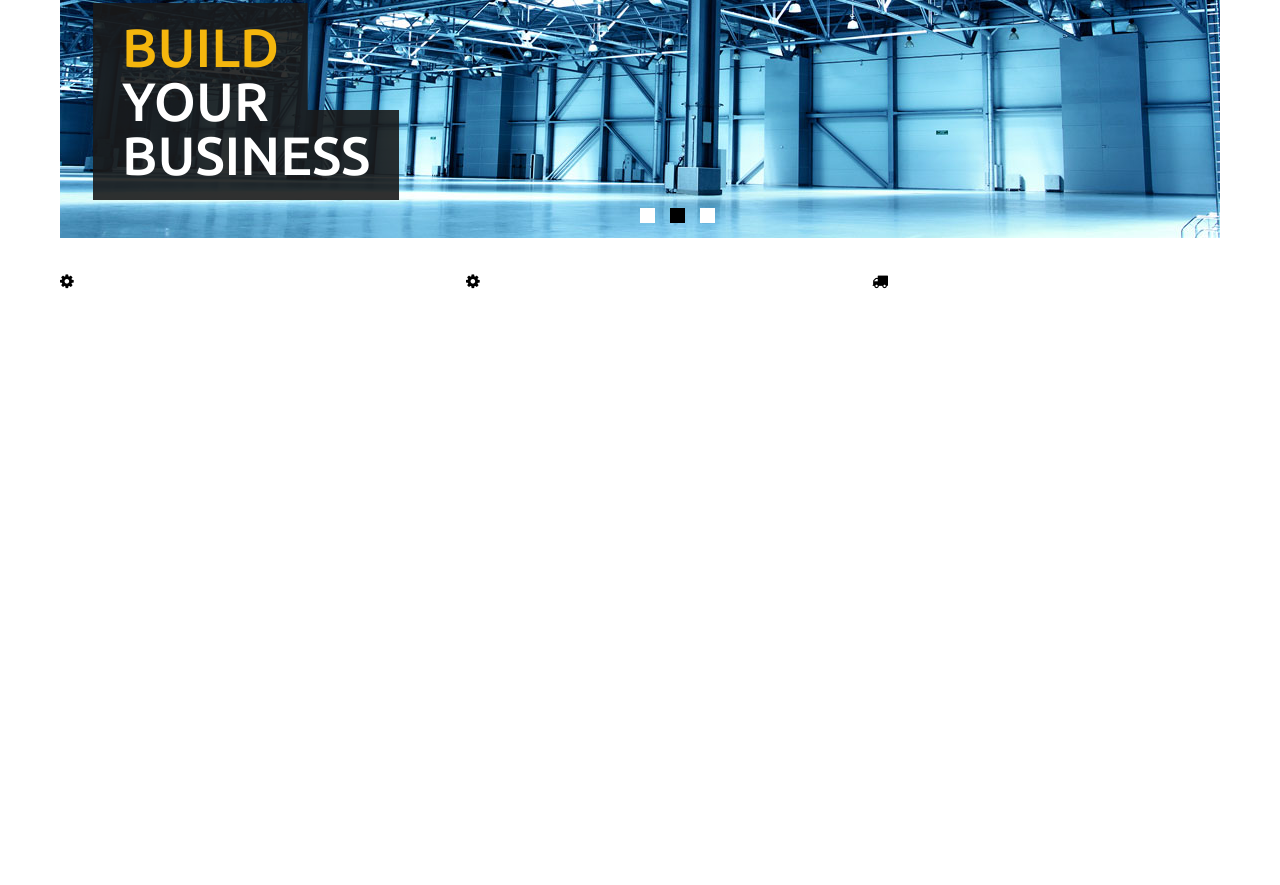
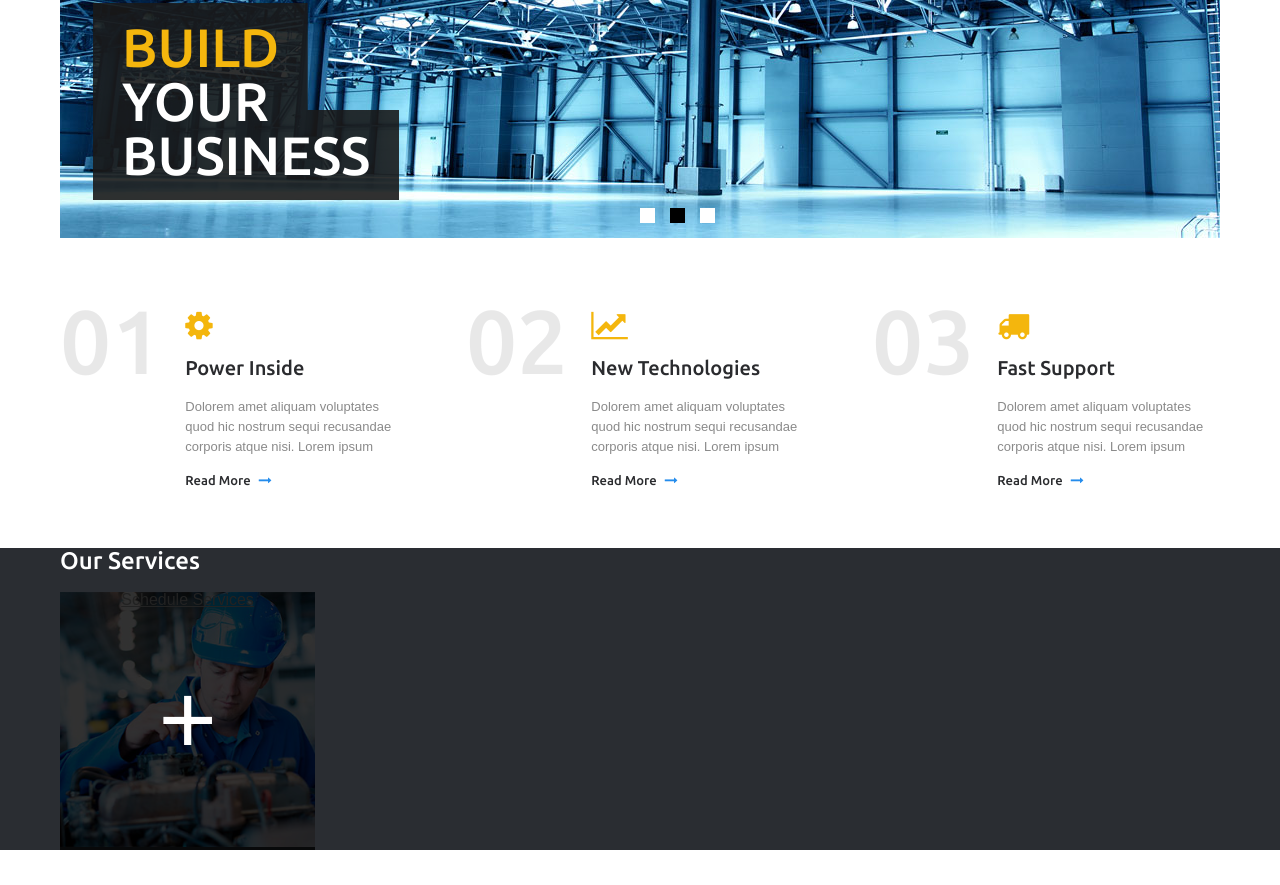
Before and after one commit to AntonSmyrnoff/smirnov_js_19-20, a website: page index.html in a window 1280 px wide. Shown: the part 440-1325 px from the top of the page. Before the commit the page ends 800 px from the top, so only its background shows below. Drawn offline with nearby package versions, Linux system fonts and the light colour scheme.

Commit message:
services are in process

```diff
--- a/index.html
+++ b/index.html
@@ -69,31 +69,65 @@
 	<section class="features">
 		<div class="container">
 			<div class="features__item">
-				<div class="features__number"></div>
+				<div class="features__number">01</div>
 				<div class="features__text">
-					<i class="fa fa-cog" aria-hidden="true"></i>
+					<i class="fa fa-cog fa-2x" aria-hidden="true"></i>
+					<h3>Power Inside</h3>
+					<p>Dolorem amet aliquam voluptates quod hic nostrum sequi recusandae corporis atque nisi. Lorem ipsum</p>
+					<div>
+						<a href="#">Read More <i class="fa fa-long-arrow-right" aria-hidden="true"></i></a>
+					</div>
 				</div>
 			</div>
 
 			<div class="features__item">
-				<div class="features__number"></div>
+				<div class="features__number">02</div>
 				<div class="features__text">
-					<i class="fa fa-cog" aria-hidden="true"></i>
+					<i class="fa fa-line-chart fa-2x" aria-hidden="true"></i>
+					<h3>New Technologies</h3>
+					<p>Dolorem amet aliquam voluptates quod hic nostrum sequi recusandae corporis atque nisi. Lorem ipsum</p>
+					<div>
+						<a href="#">Read More <i class="fa fa-long-arrow-right" aria-hidden="true"></i></a>
+					</div>
 				</div>
 			</div>
 
 			<div class="features__item">
-				<div class="features__number"></div>
+				<div class="features__number">03</div>
 				<div class="features__text">
-					<i class="fa fa-truck" aria-hidden="true"></i>
+					<i class="fa fa-truck fa-2x" aria-hidden="true"></i>
+					<h3>Fast Support</h3>
+					<p>Dolorem amet aliquam voluptates quod hic nostrum sequi recusandae corporis atque nisi. Lorem ipsum</p>
+					<div>
+						<a href="#">Read More <i class="fa fa-long-arrow-right" aria-hidden="true"></i></a>
+					</div>
 				</div>
 			</div>
+			<div class="clearfix"></div>
 		</div>
-
 	</section>
 
 	<section class="services">
-		<div class="container"></div>
+		<div class="container">
+			<h2>Our Services</h2>
+			<div class="services__field">
+				<div class="services__items">
+					<div class="services__wrapper">
+						<a href="#">
+							<div>
+								<p>+</p>
+							</div>
+							<p>Schedule Services</p>
+						</a>
+						<img src="img/service-1.jpg">
+					</div>
+				</div>
+				<div class="services__items"></div>
+				<div class="services__items"></div>
+				<div class="services__items"></div>
+				<div class="clearfix"></div>
+			</div>
+		</div>
 
 	</section>
 
--- a/scss/_features.scss
+++ b/scss/_features.scss
@@ -1,9 +1,66 @@
+/* -----FEATURES----- */
+.features {
+	margin-top: 57px;
+}
 .features__item {
 	width: 30%;
-/* 	display: inline-block; */
 	float: left;
-	margin-right: 5%;
-	&:last-child {
-		margin-right: 0;
+	margin-left: 5%;
+	&:first-child {
+		margin-left: 0;
+	}
+	&>div {
+		display: inline-block;
+	};
+	.features__number {
+		font: {
+			family: $headerFont;
+			size: 90px;
+		};
+		color: #2a2b2e;
+		opacity: 0.1;
+	};
+	.features__text {
+		float: right;
+		width: 64%;
+		margin-top: 15px;
+		h3 {
+			font: {
+				family: $headerFont;
+				size: 20px;
+			};
+			margin-bottom: 20px;
+			color: #2a2b2e;
+		};
+		p {
+			font-size: $textFontSizeMain;
+			color: $textColor;
+			line-height: 20px;
+		};
+		&>.fa {
+			color: #f4b60d;
+			margin-bottom: 15px;
+		};
+		div {
+			margin-top: 15px;
+		}
+		a {
+			font: {
+				family: $headerFont;
+				size: $textFontSizeMain;
+			};
+			color: #2a2b2e;
+			text-decoration: none;
+			.fa {
+				margin-left: 5px;
+				color: #248cec;
+			};
+			&:hover {
+				color: #248cec;
+				.fa {
+					color: #2a2b2e;
+				}
+			}
+		}
 	}
 }
--- /dev/null
+++ b/scss/_services.scss
@@ -0,0 +1,60 @@
+/* -----SERVICES----- */
+.services {
+	margin-top: 60px;
+	background-color: #2a2d32;
+	h2 {
+		font: {
+			family: $headerFont;
+			size: 24px;
+		};
+		color: #fff;
+		margin: 20px 0;
+	}
+}
+.serices__field {
+}
+.services__items {
+	float: left;
+	width: 22%;
+	margin-left: 4%;
+	&:first-child {
+		margin-left: 0;
+	};
+	.services__wrapper {
+		position: relative;
+		overflow: hidden;
+		text-align: center;
+		a {
+			background-color: rgba(0,0,0, .8);
+		    position: absolute;
+		    left: 0;
+		    top: 0;
+		    bottom: 0;
+		    right: 0;
+		    color: #222222;
+		    opacity: 1;
+		    filter: alpha(opacity=0);
+		    z-index: 1;
+		    div {
+		    	margin: auto;
+			    position: absolute;
+			    top: 30%;
+			    width: 100%;
+			    p {
+			    	font-size: 100px;
+			    	color: #fff;
+			    }
+		    }
+		}
+		img {
+		    height: 255px;
+		    -webkit-transition: all .5s ease;
+		    -moz-transition: all .5s ease;
+		    -ms-transition: all .5s ease;
+		    -o-transition: all .5s ease;
+		    transition: all .5s ease;
+		    margin-left: -100px;
+		}
+	}
+
+}
--- a/scss/style.scss
+++ b/scss/style.scss
@@ -11,4 +11,5 @@
 
 @import "header";
 @import "features";
+@import "services";
 @import "footer";
```
Also changed, not shown: css/style.css, img/service-1.jpg (added), 2 other files.
